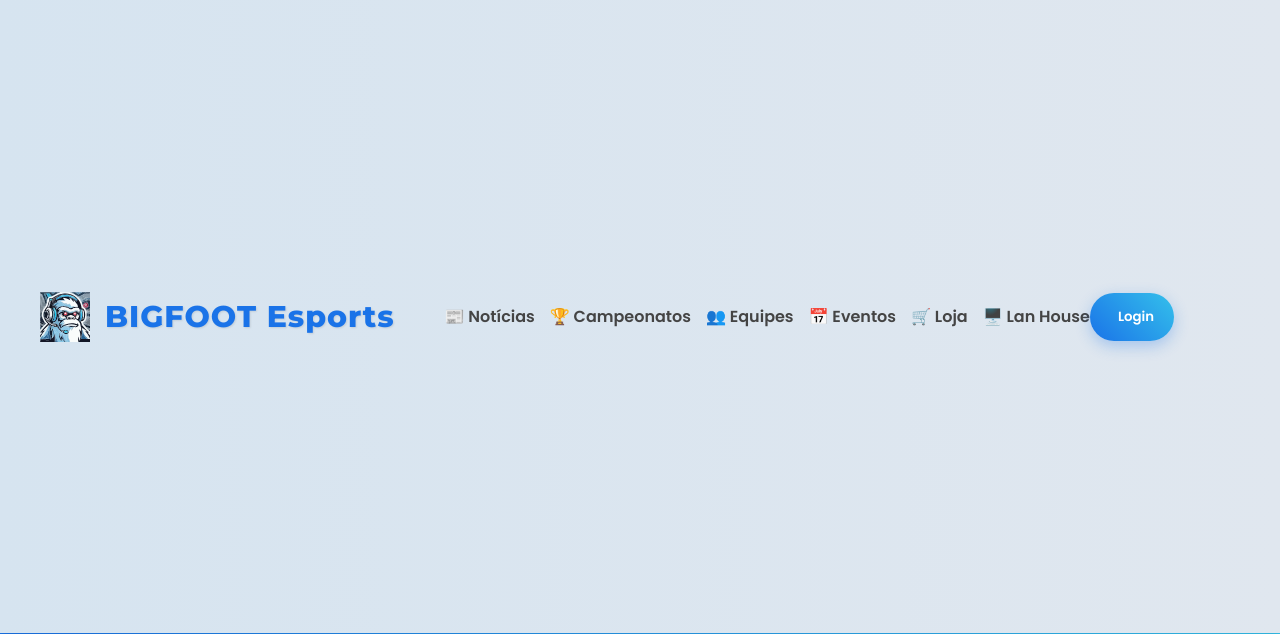
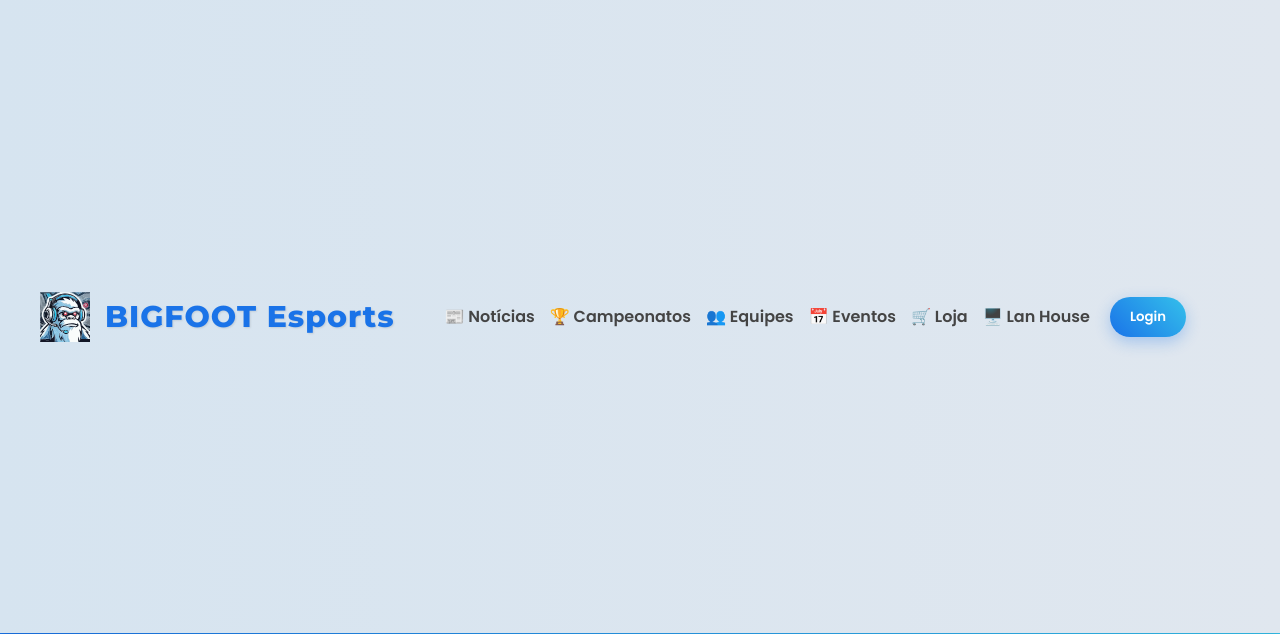
Before and after one commit to fabricioricard/BIGFOOT-Esports-Site, a PHP site: page /doacao.html in a window 1280 px wide. Shown: the top 634 px of the page. Run offline with PHP 8.4, Linux system fonts and the light colour scheme.

Commit message:
style: Refactor login bar layout for improved alignment and spacing

```diff
--- a/styles.css
+++ b/styles.css
@@ -266,11 +266,12 @@ nav {
 
 .login-bar {
     margin-left: auto;
-    order: 2;
-    display: flex;
+    display: flex;
+    align-items: center;
     justify-content: flex-end;
-    flex: 1;
-    padding-right: 40px;
+    order: 1;
+    position: relative;
+    z-index: 1100;
 }
 
 .login-bar button {
@@ -281,10 +282,10 @@ nav {
     cursor: pointer;
     font-family: 'Poppins', sans-serif;
     font-weight: 600;
-    margin-left: 0px;
+    margin-left: 20px;
     margin-right: 0px;
+    padding: 10px 20px;
     order: 2;
-    padding-right: 20px;
     transition: all 0.3s ease;
 }
 
```
